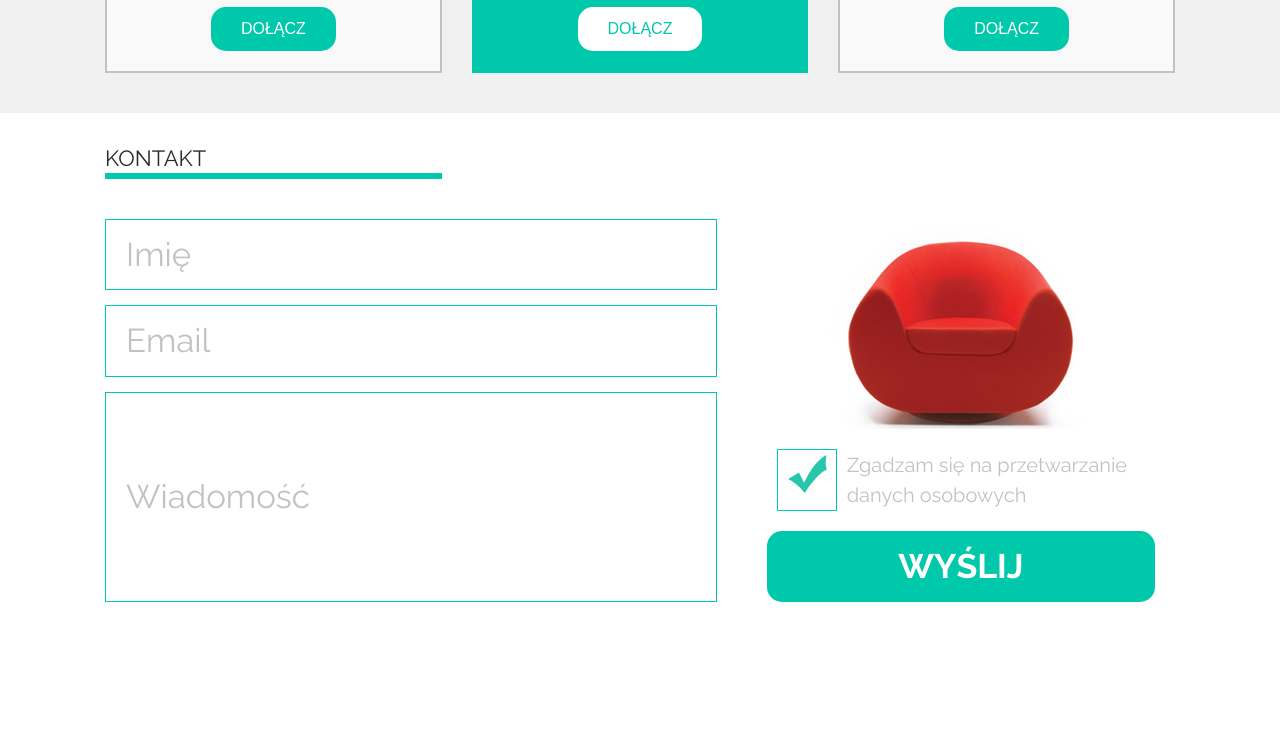
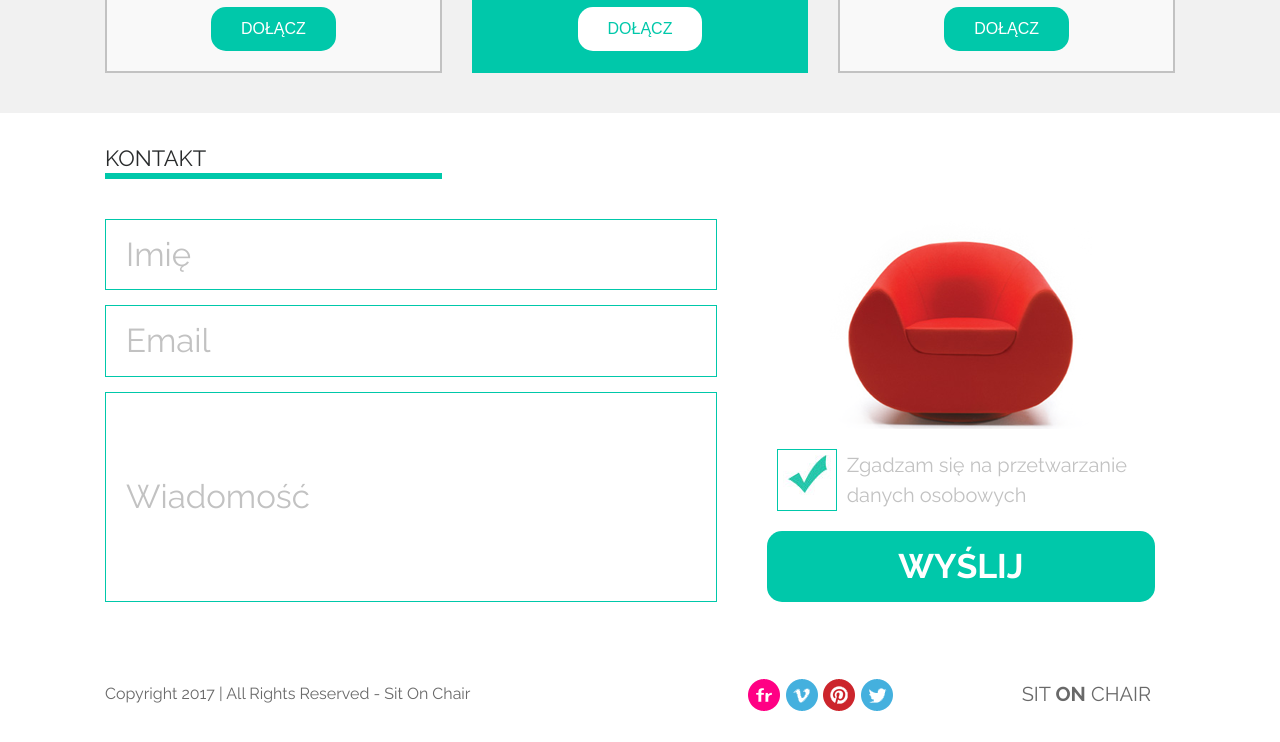
Before and after one commit to pabloscript/sitOnChair, a website: page index.html in a window 1280 px wide. Shown: the part 1405-2147 px from the top of the page. Before the commit the page ends 2022 px from the top, so only its background shows below. Drawn offline with nearby package versions, Linux system fonts and the light colour scheme; a script that the page names is missing.

Commit message:
add footer

```diff
--- a/index.html
+++ b/index.html
@@ -48,7 +48,7 @@
                                         Sit <span>on</span> our <span>chair</span>
                                     </h2>
                                     <div>
-                                        Lorem ipsum dolor sit amet, consectetur adipisicing elit. Qui beatae facere tempore commodi perferendis unde reiciendis dignissimos, rem aliquid ratione facilis, odio illo. Sunt laboriosam ex voluptate eum culpa, id!
+                                        Lorem ipsum dolor sit amet, consectetur adipisicing elit, sed do eiusmod tempor incididunt ut labore et dolore magna aliqua. Ut enim ad minim veniam, quis nostrud exercitation ullamco laboris nisi ut aliquip ex ea commodo consequat. Duis aute irure dolor in reprehenderit.
                                     </div>
                                     <a href="" class="btn">Zobacz więcej</a>
                                 </div>
@@ -173,9 +173,22 @@
             </section><!-- e: section contact -->
 
             <footer>
-
-
-
+                <div class="container footer">
+                    <div class="row copyright-row">
+                        <div class="col-lg-7 copyright">
+                            Copyright 2017 &#124; All Rights Reserved - Sit On Chair
+                        </div>
+                        <div class="col-lg-3 social">
+                            <img src="img/flickr.png" alt="">
+                            <img src="img/vimeo.png" alt="">
+                            <img src="img/pinterest.png" alt="">
+                            <img src="img/twitter.png" alt="">
+                        </div>
+                        <div class="col-lg-2 brand-end">
+                            Sit <strong>on</strong> chair
+                        </div>
+                    </div>
+                </div>
             </footer><!-- e: footer -->
 
         </div><!-- e: wrapp all div -->
--- a/sass/partials/_footer.scss
+++ b/sass/partials/_footer.scss
@@ -0,0 +1,23 @@
+/* FOOTER */
+
+.footer {
+    color: dimgray;
+    padding-top: 6rem;
+    padding-bottom: 3rem;
+
+    .copyright-row {
+        display: flex;
+        flex-direction: row;
+        align-items: center;
+
+        .copyright {
+            font-size: 1.6rem;
+
+        }
+
+        .brand-end {
+            font-size: 2rem;
+            text-transform: uppercase;
+        }
+    }
+}
--- a/sass/partials/_section.scss
+++ b/sass/partials/_section.scss
@@ -19,7 +19,7 @@
         position: absolute;
         background: rgba(255, 255, 255, .4);
         padding-left: 5%;
-        bottom: 25%;
+        bottom: 15%;
         width: 100%;
 
         h3 {
```
Also changed, not shown: css/main.css.
